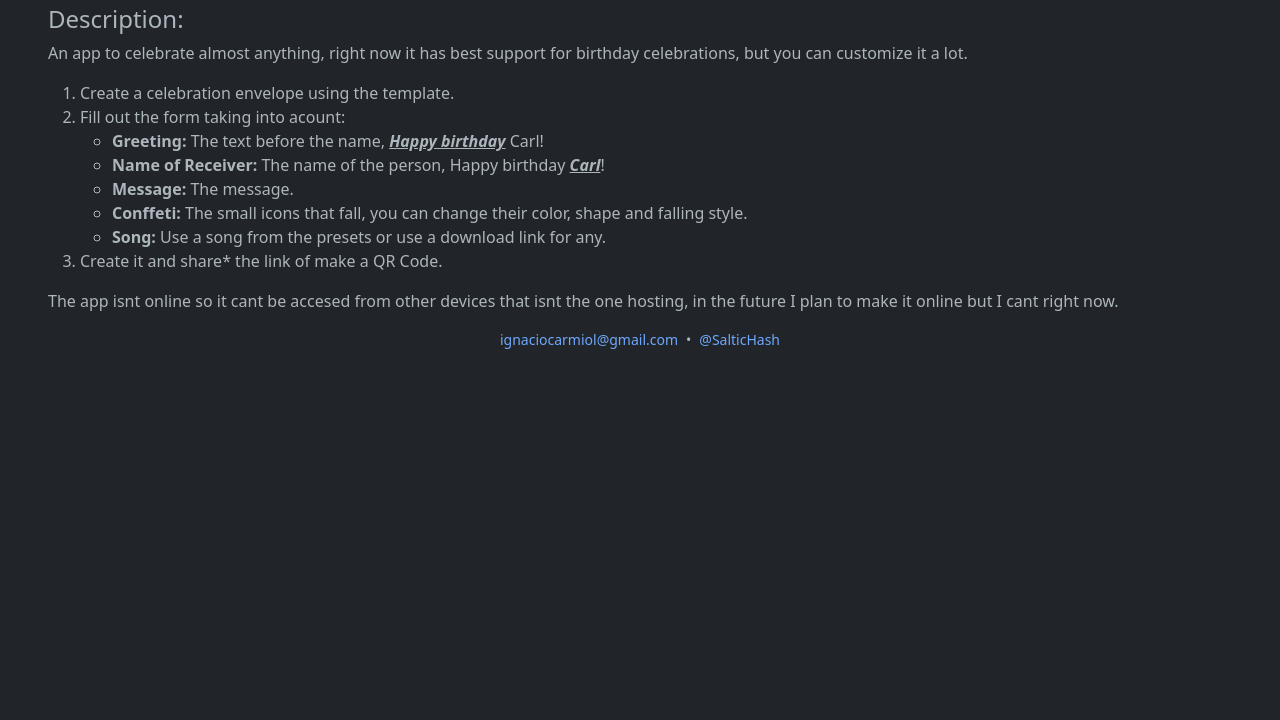
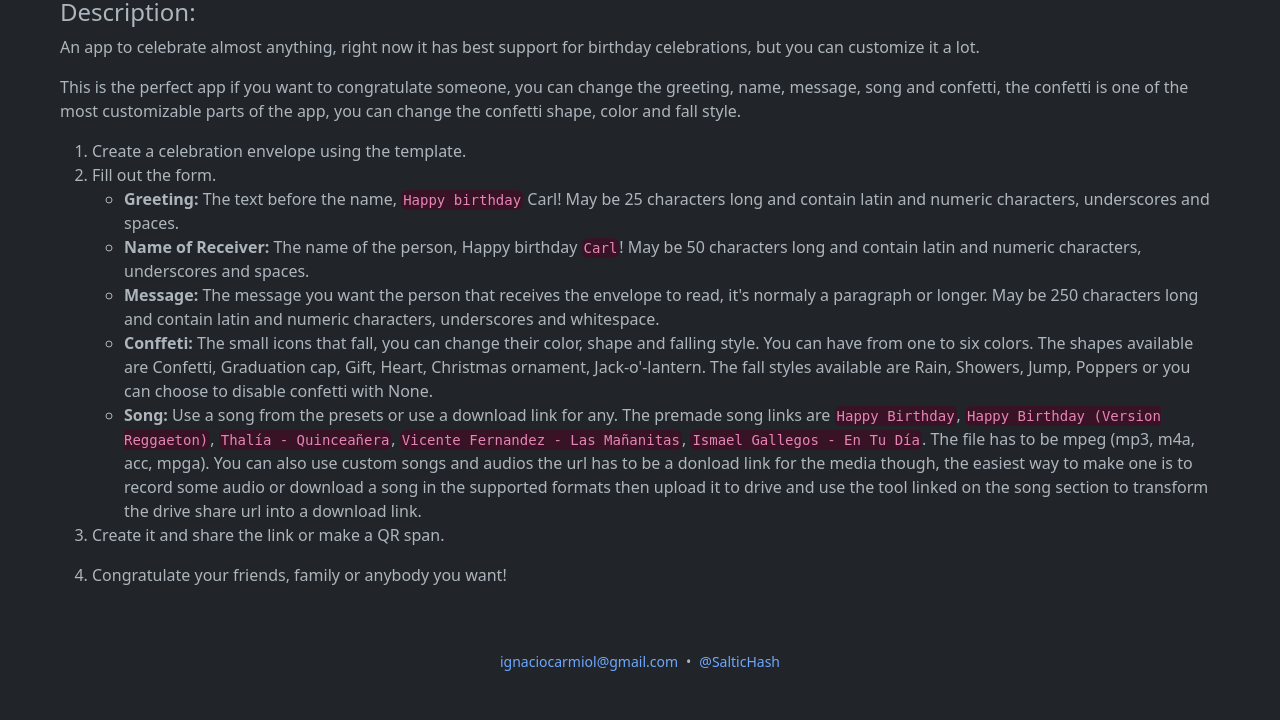
Before and after one commit to SalticHash/celebration-envelopes, a Flask app: template templates/manual.html in a window 1280 px wide. Shown: the part 1071-1791 px from the top of the page. Before the commit the page ends 1420 px from the top, so only its background shows below. Run offline with Flask 3, Linux system fonts and the light colour scheme; the template is opened without the code that fills it, so the values that code supplies are empty.

Commit message:
Manual update

```diff
--- a/templates/manual.html
+++ b/templates/manual.html
@@ -5,52 +5,117 @@
 {% endblock %}
 
 {% block main %}
-    <img src="static\assets\metaimage.png" alt="Banner">
     <article>
+        <h1 id="celebration-envelopes-">Celebration Envelopes!</h1>
+        <img src="static/assets/metaimage.png" alt="Banner" id="banner">
+
         <h4>Video Demo:</h4>
         <iframe width="560" height="315" src="https://www.youtube.com/embed/5dXbSk2wJAI?si=-BkqzP58ElgI9ZEC"
             title="YouTube video player" frameborder="0"
             allow="accelerometer; autoplay; clipboard-write; encrypted-media; gyroscope; picture-in-picture; web-share"
             allowfullscreen></iframe>
+
         <h4>Description:</h4>
+        <p>An app to celebrate almost anything, right now it has best support for birthday celebrations, but you can customize it a lot.</p>
         <p>
-            An app to celebrate almost anything,
-            right now it has best support for birthday celebrations,
-            but you can customize it a lot.
+            This is the perfect app if you want to congratulate someone, you can change the greeting,
+            name, message, song and confetti, the confetti is one of the most customizable parts of the app,
+            you can change the confetti shape, color and fall style.
         </p>
 
         <ol>
             <li>Create a celebration envelope using the template.</li>
             <li>
-                Fill out the form taking into acount:
+                Fill out the form.
                 <ul>
-                    <li><b>Greeting:</b> The text before the name, <u><b><em>Happy birthday</em></b></u> Carl!</li>
-                    <li><b>Name of Receiver:</b> The name of the person, Happy birthday <u><b><em>Carl</em></b></u>!</li>
-                    <li><b>Message:</b> The message.</li>
-                    <li><b>Conffeti:</b> The small icons that fall, you can change their color, shape and falling style.</li>
-                    <li><b>Song:</b> Use a song from the presets or use a download link for any.</li>
+                    <li>
+                        <strong>Greeting:</strong>
+                        The text before the name, <span id="h">Happy birthday</span> Carl!
+                        May be 25 characters long and contain latin and numeric characters, underscores and spaces.
+                    </li>
+                    <li>
+                        <strong>Name of Receiver:</strong>
+                        The name of the person, Happy birthday <span id="h">Carl</span>!
+                        May be 50 characters long and contain latin and numeric characters, underscores and spaces.
+                    </li>
+                    <li>
+                        <strong>Message:</strong>
+                        The message you want the person that receives the envelope to read, it&#39;s normaly a paragraph or longer.
+                        May be 250 characters long and contain latin and numeric characters, underscores and whitespace.
+                    </li>
+                    <li>
+                        <strong>Conffeti:</strong>
+                        The small icons that fall, you can change their color, shape and falling style.
+                        You can have from one to six colors.
+                        The shapes available are Confetti, Graduation cap, Gift, Heart, Christmas ornament,
+                        Jack-o&#39;-lantern.
+                        The fall styles available are Rain, Showers, Jump, Poppers or you can choose to disable confetti
+                        with None.
+                    </li>
+                    <li>
+                        <strong>Song:</strong>
+                        Use a song from the presets or use a download link for any.
+                        The premade song links are
+                        <span id="h">Happy Birthday</span>,
+                        <span id="h">Happy Birthday (Version Reggaeton)</span>,
+                        <span id="h">Thalía - Quinceañera</span>,
+                        <span id="h">Vicente Fernandez - Las Mañanitas</span>,
+                        <span id="h">Ismael Gallegos - En Tu Día</span>.
+                        The file has to be mpeg (mp3, m4a, acc, mpga).
+                        You can also use custom songs and audios the url has to be a donload link for the media though,
+                        the easiest way to make one is to record some audio or download a song in the supported formats
+                        then upload it to drive and use the tool linked on the song section to transform the drive share
+                        url into a download link.
+                    </li>
                 </ul>
             </li>
-            <li>Create it and share* the link of make a QR Code.</li>
+            <li>
+                <p>Create it and share the link or make a QR span.</p>
+            </li>
+            <li>Congratulate your friends, family or anybody you want!</li>
         </ol>
-        <p>
 
-            The app isnt online so it cant be accesed from other devices that isnt the one hosting,
-            in the future I plan to make it online but I cant right now.
-        </p>
     </article>
 
-<style>
-    #main {
-        padding-block: 0!important;
-        padding-inline: 0!important;
-    }
-    article {
-        padding: 3rem;
-        padding-bottom: 0!important;
-    }
-    img {
-        width: 100%;
-    }
-</style>
+    <style>
+        article {
+            padding-inline: 3rem;
+        }
+
+        #banner {
+            width: 100%;
+        }
+
+        span {
+            font-family: monospace;
+            font-size: 14px;
+            color: var(--bs-code-color);
+            background-color: #381325;
+            border-radius: 6px;
+            padding: 2px;
+        }
+    </style>
+
+    {% if lang.user == "es" %}
+        <div class="toast-container position-fixed bottom-0 end-0 p-3">
+            <div id="languageAlert" class="toast align-items-center text-bg-success border-0 fade" role="alert">
+                <div class="toast-header">
+                    <img src="/static/assets/favicon.ico" height="30" class="rounded me-2" alt="Icon">
+                    <strong class="me-auto">Celebration Envelopes</strong>
+                    <button type="button" class="btn-close" data-bs-dismiss="toast" aria-label="Close"></button>
+                </div>
+                <div class="toast-body">
+                    No hay traducción al español disponible. Usa el traductor de tu buscador.
+                </div>
+            </div>
+        </div>
+        <script>
+            const alertBootstrapElement = document.getElementById("languageAlert");
+            const alertBootstrap = new bootstrap.Toast(alertBootstrapElement);
+
+            if (alertBootstrap) {
+                alertBootstrap.show();
+            }
+        </script>
+    {% endif %}
 {% endblock %}
--- a/templates/view.html
+++ b/templates/view.html
@@ -13,7 +13,7 @@
     </div>
 
     {% if req.songURL %}
-        <audio id="song" preload>
+        <audio preload="auto" id="song" preload>
             <source type="audio/mpeg" src="{{req.songURL}}">
         </audio>
     {% endif %}
```
